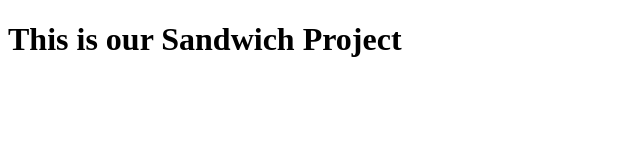
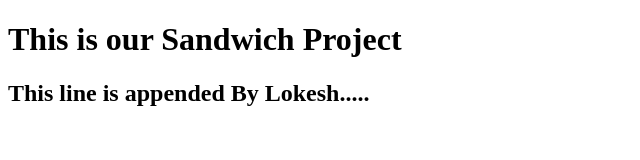
Before and after one commit to kunaldec022002/Sandwich, a plain HTML site: page home/index.html in a window 1280 px wide. Shown: the whole page, without its empty margins (0-640 px from the left). Drawn offline with Linux system fonts and the light colour scheme.

Commit message:
h2 line appended

```diff
--- a/home/index.html
+++ b/home/index.html
@@ -6,6 +6,7 @@
 </head>
 <body>
     <h1>This is our Sandwich Project</h1>
+    <h2> This line is appended By Lokesh.....</h2>
 
 </body>
 </html>
```
